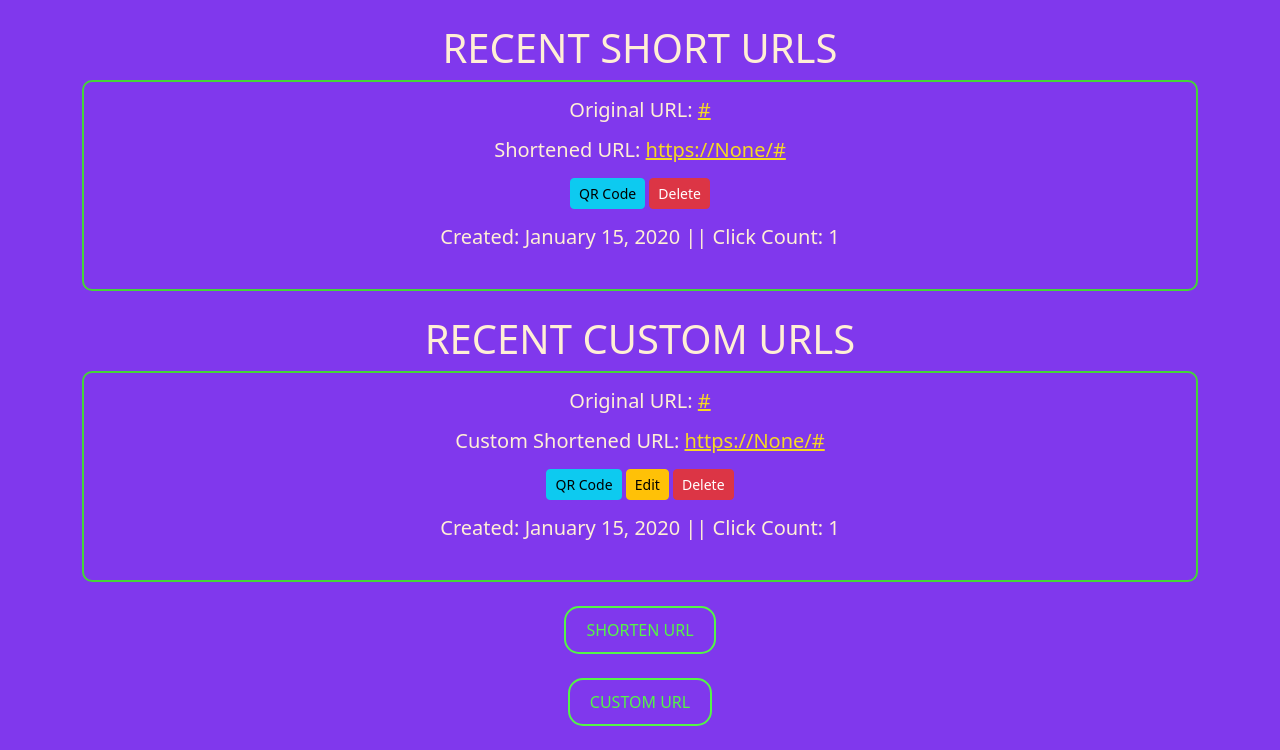
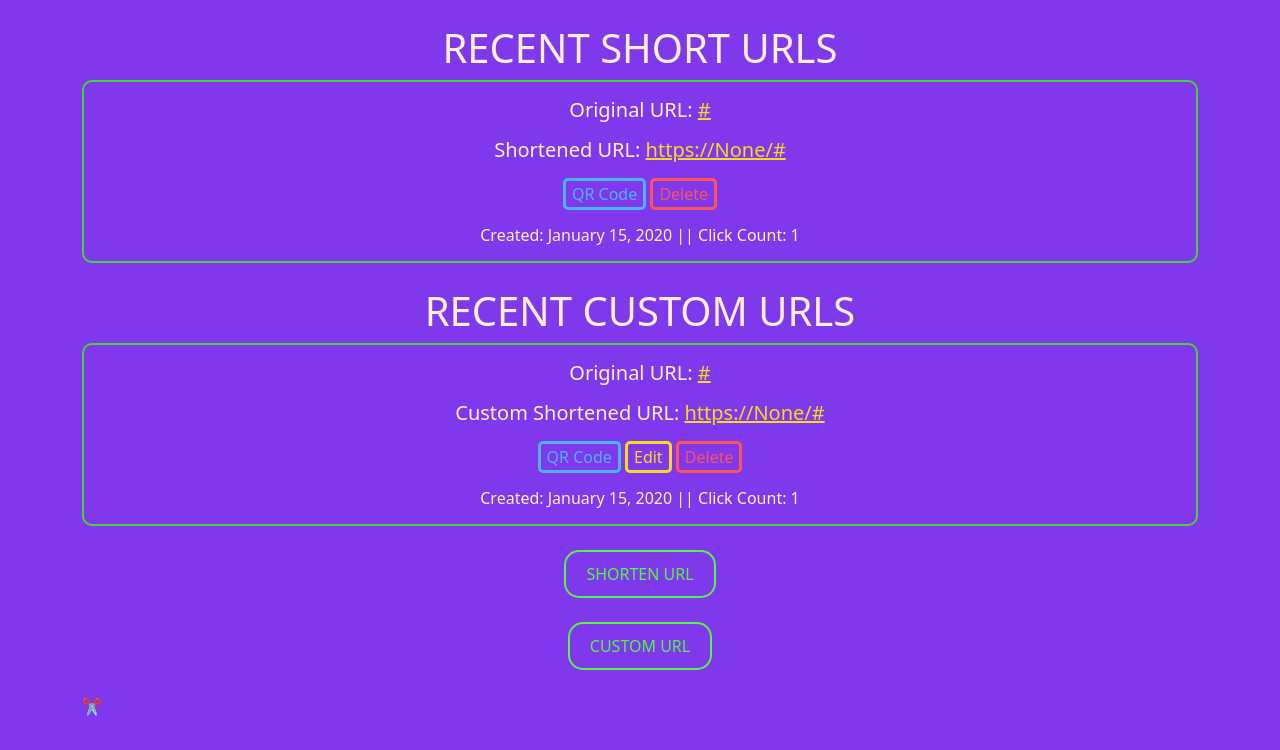
Before and after one commit to iamprecieee/scissor-app, a Flask app: page /home in a window 1280 px wide. Shown: the part 68-818 px from the top of the page. After the commit the page ends 784 px from the top, so only its background shows below. Run offline with Flask 2, Linux system fonts and the light colour scheme; a user stored in the database is signed in; tables that the repository leaves empty hold one stand-in row (values such as "Sample post"); some libraries are stand-ins or nearby versions.

Commit message:
Update home.html

```diff
--- a/scissor/templates/home.html
+++ b/scissor/templates/home.html
@@ -12,15 +12,14 @@
                 <p><h5>Original URL: <a class="my-link" href="{{url.original_url}}" target="_blank">{{url.original_url}}</a></h5></p>
                 <p><h5>Shortened URL: <a class="my-link" href="http://{{ server_name }}/{{url.short_url}}" target="_blank">https://{{ server_name }}/{{url.short_url}}</a></h5></p>
                 <div>
-                    <button align="center" type="button" class="btn btn-info btn-sm" onclick="toggleQR('{{ url.short_url }}')">QR Code</button>
-                    <a href="{{ url_for('views.delete', url_key=url.short_url) }}"><button type="button" class="btn btn-danger btn-sm">Delete</button></a>
+                    <button align="center" type="button" class="btn-qr" onclick="toggleQR('{{ url.short_url }}')">QR Code</button>
+                    <a href="{{ url_for('views.delete', url_key=url.short_url) }}"><button type="button" class="btn-delete">Delete</button></a>
                 </div>
                 <div id="qr_{{ url.short_url }}" style="display: none;">
-                    <p><img src="" alt="QR Code"></p>
+                    <br><p><img src="" alt="QR Code"></p>
                 </div>
-                    <p><h5>Created: {{url.date_created.strftime('%B %d, %Y')}} || Click Count: {{url.click_count}}</h5></p>
+                    <p><h6>Created: {{url.date_created.strftime('%B %d, %Y')}} || Click Count: {{url.click_count}}</h6></p>
             </div>
-            <br>
         </div>
         {% endfor %}
     <br>
@@ -33,16 +32,15 @@
                 <p><h5>Original URL: <a class="my-link" href="{{url.original_url}}" target="_blank">{{url.original_url}}</a></h5></p>
                 <p><h5>Custom Shortened URL: <a class="my-link" href="http://{{ server_name }}/{{url.custom_short_url}}" target="_blank">https://{{ server_name }}/{{url.custom_short_url}}</a></h5></p>
                 <div>
-                    <button align="center" type="button" class="btn btn-info btn-sm" onclick="toggleQR('{{ url.custom_short_url }}')">QR Code</button>
-                    <a href="{{ url_for('views.update', url_key=url.custom_short_url) }}"><button type="button" class="btn btn-warning btn-sm">Edit</button></a>
-                    <a href="{{ url_for('views.delete', url_key=url.custom_short_url) }}"><button type="button" class="btn btn-danger btn-sm">Delete</button></a>
+                    <button align="center" type="button" class="btn-qr" onclick="toggleQR('{{ url.custom_short_url }}')">QR Code</button>
+                    <a href="{{ url_for('views.update', url_key=url.custom_short_url) }}"><button type="button" class="btn-edit">Edit</button></a>
+                    <a href="{{ url_for('views.delete', url_key=url.custom_short_url) }}"><button type="button" class="btn-delete">Delete</button></a>
                 </div>
                 <div id="qr_{{ url.custom_short_url }}" style="display: none;">
-                    <p><img src="" alt="QR Code"></p>
+                    <br><p><img src="" alt="QR Code"></p>
                 </div>
-                    <p><h5>Created: {{url.date_created.strftime('%B %d, %Y')}} || Click Count: {{url.click_count}}</h5></p>
+                    <p><h6>Created: {{url.date_created.strftime('%B %d, %Y')}} || Click Count: {{url.click_count}}</h6></p>
             </div>
-            <br>
         </div>
         {% endfor %}
     </div>
```
